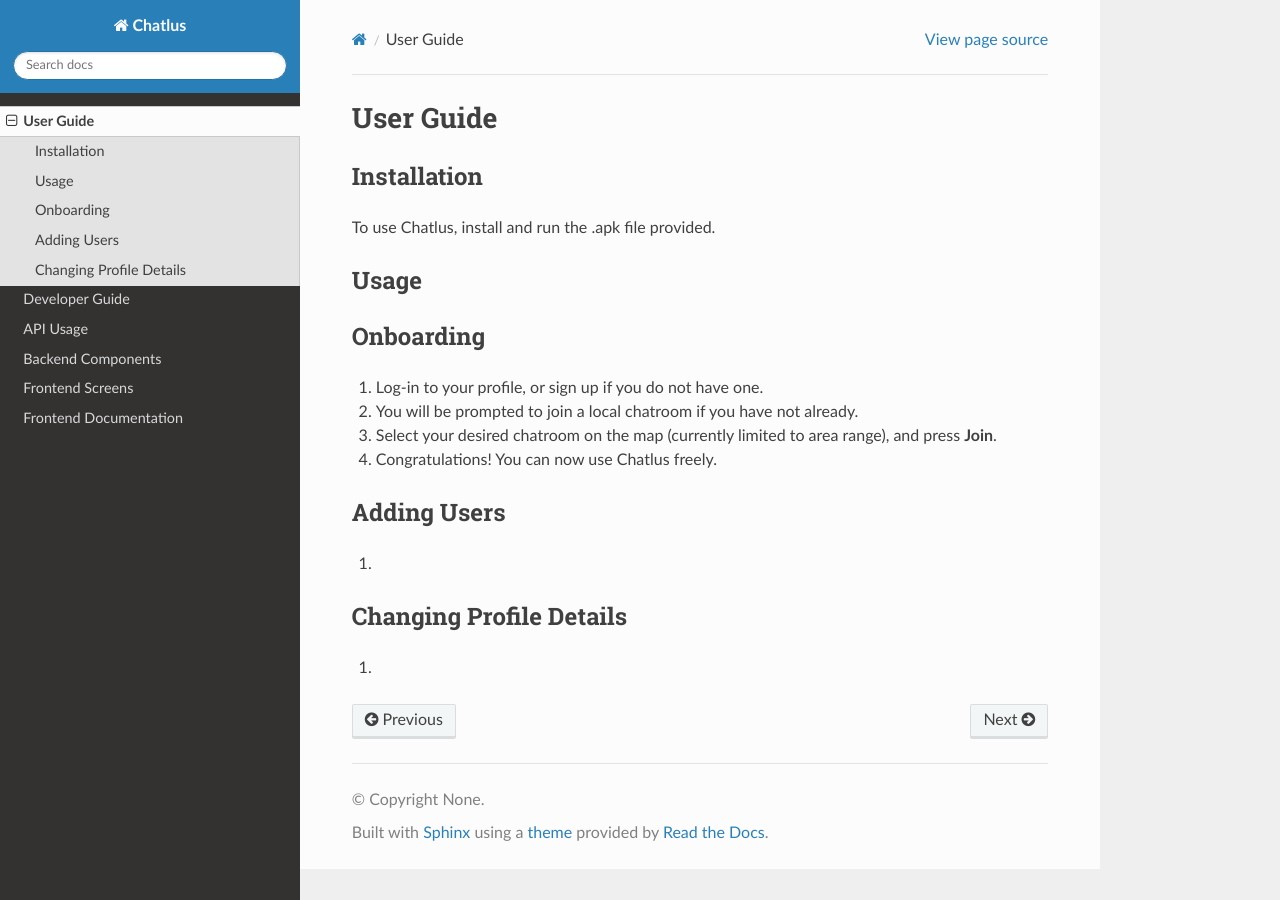
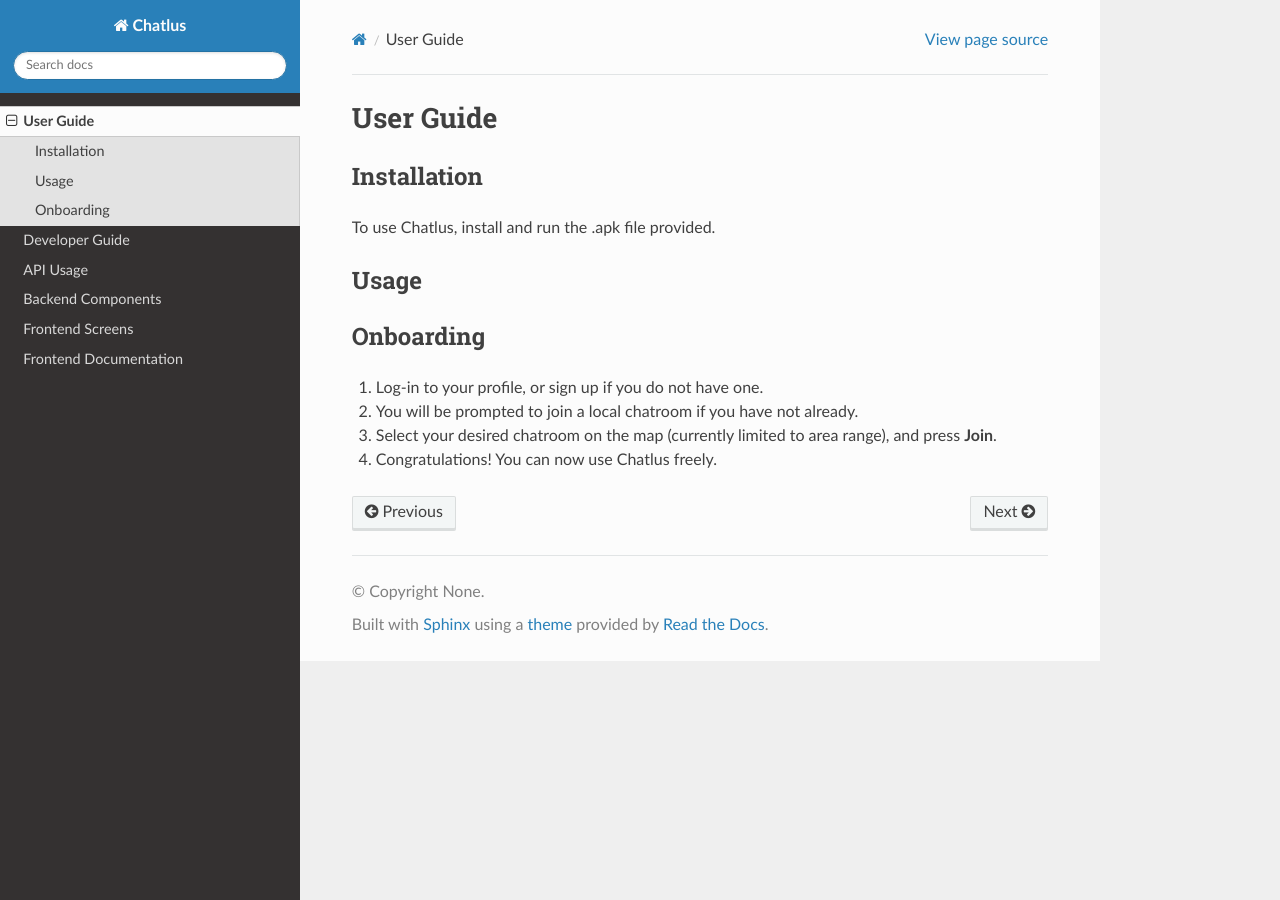
Before and after one commit to Chatlus/chatlus-docs, a Sphinx documentation site: the page built from docs/source/user_guide.rst, in a window 1280 px wide. Built offline with Sphinx 7.4.7 and the Read the Docs theme 3.1.0, drawn with Linux system fonts in a browser that asks for light colours.

Commit message:
Remove unused user guide entries

```diff
--- a/docs/source/user_guide.rst
+++ b/docs/source/user_guide.rst
@@ -19,14 +19,3 @@
 2. You will be prompted to join a local chatroom if you have not already.
 3. Select your desired chatroom on the map (currently limited to area range), and press **Join**.
 4. Congratulations! You can now use Chatlus freely.
-
-
-Adding Users
-------------
-
-1.
-
-Changing Profile Details
-------------------------
-
-1.
```
